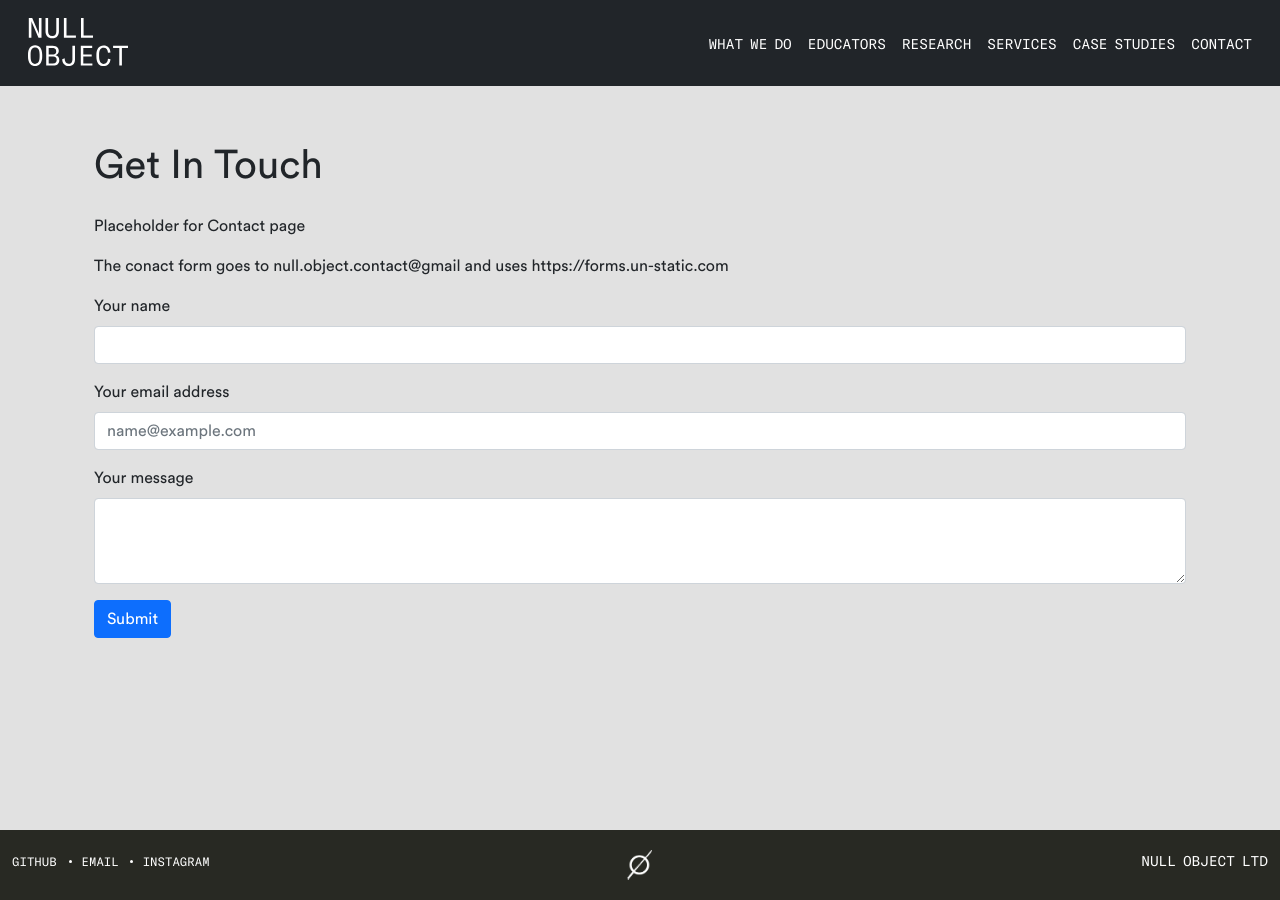
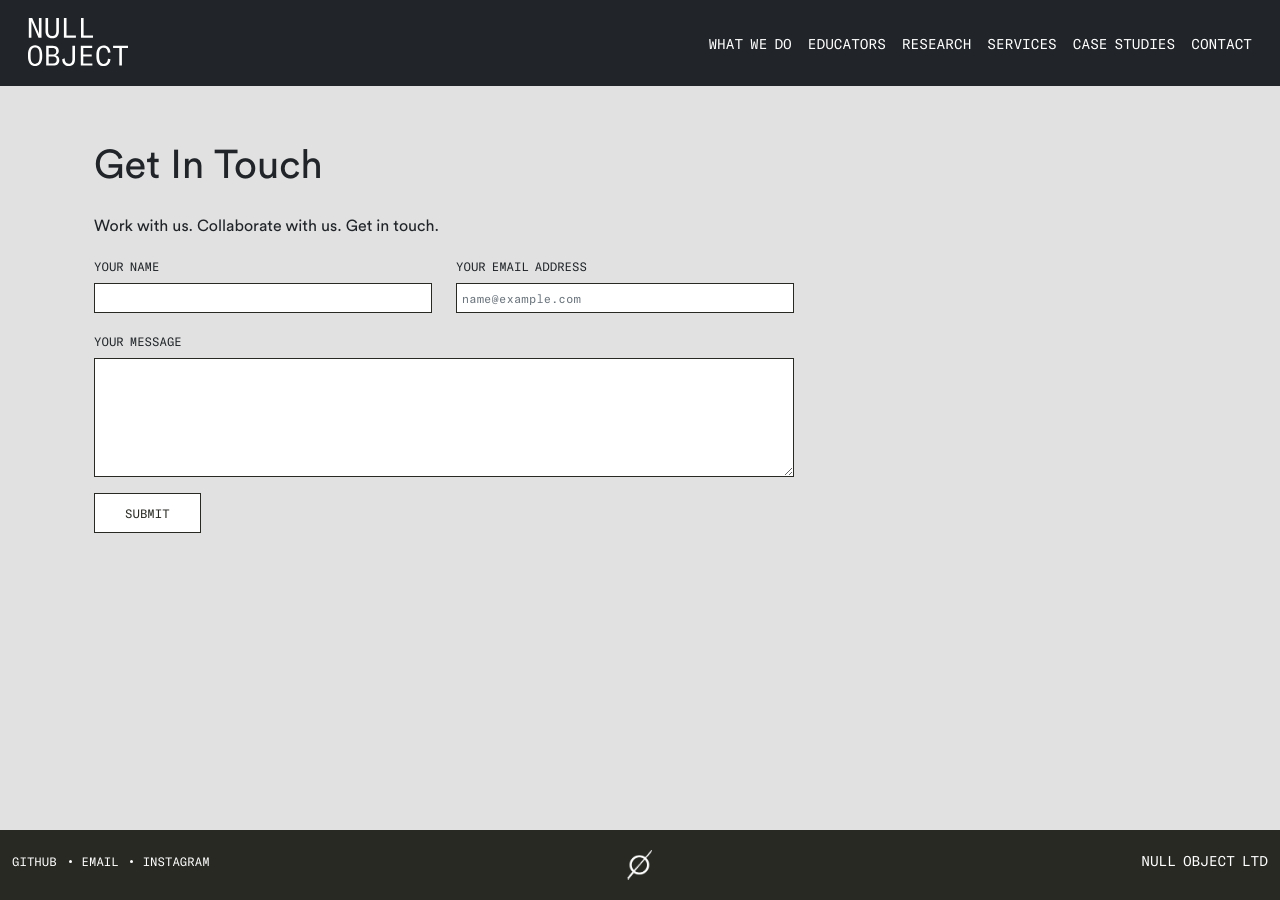
Before and after one commit to null-object-io/null-site, a Jekyll site: the page built from contact.markdown, in a window 1280 px wide. Built offline with Jekyll 4.4.1, drawn with Linux system fonts in a browser that asks for light colours.

Commit message:
education page

```diff
--- a/_includes/bricks.html
+++ b/_includes/bricks.html
@@ -33,11 +33,11 @@
 
       </div>
       <div class="col-sml-12 col-lg-8 null-slate bricks-text">
-          {{ post.education-subtitle }}
+          {{ post.content }}
       </div>
   {% else %}
       <div class="col-sml-12 col-lg-5 null-slate bricks-text">
-          {{ post.education-subtitle }}
+          {{ post.content }}
       </div>
       <!-- if external image -->
     {% if post.image contains "https" %}
--- a/_includes/contact.html
+++ b/_includes/contact.html
@@ -1,6 +1,8 @@
 <form action="https://forms.un-static.com/forms/b70acc1b38172be8389c8d975c44cf8435e5301c" method="post" class="needs-validation" id="contact-form" novalidate>
 
-  <div class="mb-3 contact-form">
+<div class="contact-form-block">
+  <div class="row ">
+    <div class="mb-3 contact-form col-sm-12 col-md-6">
       <label for="nameInput1" class="form-label">Your name</label>
       <input type="text" class="form-control" name="name" id="nameInput1" required>
       <div class="invalid-feedback">
@@ -8,21 +10,23 @@
       </div>
     </div>
 
-  <div class="mb-3 contact-form">
+    <div class="mb-3 contact-form col-sm-12 col-md-6">
       <label for="emailInput1" class="form-label">Your email address</label>
       <input type="email" class="form-control" name="email" id="emailInput1" placeholder="name@example.com" required>
       <div class="invalid-feedback">
         Please add your email.
       </div>
     </div>
+  </div>
 
   <div class="mb-3 contact-form">
     <label for="msgTextarea1" class="form-label">Your message</label>
-    <textarea class="form-control" name="message" id="emailInput1" rows="3" required></textarea>
+    <textarea class="form-control" name="message" id="emailInput1" rows="6" required></textarea>
     <div class="invalid-feedback">
       Please add a message.
     </div>
   </div>
 
-  <button type="submit" id="contact-form-submit" class="btn btn-primary">Submit</button>
+  <button type="submit" id="contact-form-submit" class="btn btn-custom">Submit</button>
+</div>
 </form>
--- a/_sass/_custom.scss
+++ b/_sass/_custom.scss
@@ -116,12 +116,34 @@
 
 // bricks
 .bricks {
-	color: #ffffff;
-	font-size: 30px;
+	/* color: #ffffff; */
+	/* font-size: 30px; */
 }
 
 .bricks .bricks-text {
+	color: #282923;
+	font-size: 0px;
+}
+
+.bricks .bricks-text blockquote {
+	/* display: inline; */
+	color: #ffffff;
+	font-size: 40px;
 	padding: 40px;
+	line-height: 3rem;
+}
+
+.bricks .bricks-text p {
+	// display: none;
+}
+
+.bricks .bricks-text blockquote em {
+	/* display: inline; */
+	color: #BFFF2E;
+	text-transform: uppercase;
+	font-style: normal;
+	font-family: 'GT-America-Mono';
+	word-spacing: -.2ch;
 }
 
 .bricks .bricks-image {
@@ -204,7 +226,8 @@
 	margin-bottom: 20px;
 }
 
-.card-body .category {
+.card-body .category,
+.form-label {
 	text-transform: uppercase;
 	font-size: 12px;
 	font-family: 'GT-America-Mono';
@@ -317,7 +340,7 @@
 }
 
 .btn-custom {
-	background: transparent;
+	background: #ffffff;
 	padding: 10px 30px 10px 30px;
 	border-radius: 0;
 	border: 1px solid #282923;
@@ -339,3 +362,18 @@
 	word-spacing: -.2ch;
 	text-transform: uppercase;
 }
+
+.form-control {
+	background: #ffffff;
+	border-radius: 0;
+	padding: 0.3rem 0.3rem;
+	border: 1px solid #282923;
+	color: #282923;
+	font-size: 12px;
+	font-family: 'GT-America-Mono';
+	word-spacing: -.2ch;
+}
+
+.contact-form-block {
+	max-width: 700px;
+}
--- a/contact.markdown
+++ b/contact.markdown
@@ -5,6 +5,6 @@
 section: contact
 ---
 
-Placeholder for Contact page
+Work with us. Collaborate with us. Get in touch.
 
-The conact form goes to null.object.contact@gmail and uses https://forms.un-static.com
+<!-- The contact form goes to null.object.contact@gmail and uses https://forms.un-static.com -->
```
Also changed, not shown: _posts/1111-11-11-code-club.md (+3 -2 lines), _posts/1111-11-11-lecturing.md (+2 -1 lines). Lines whose indentation alone changed are shown as unchanged.
